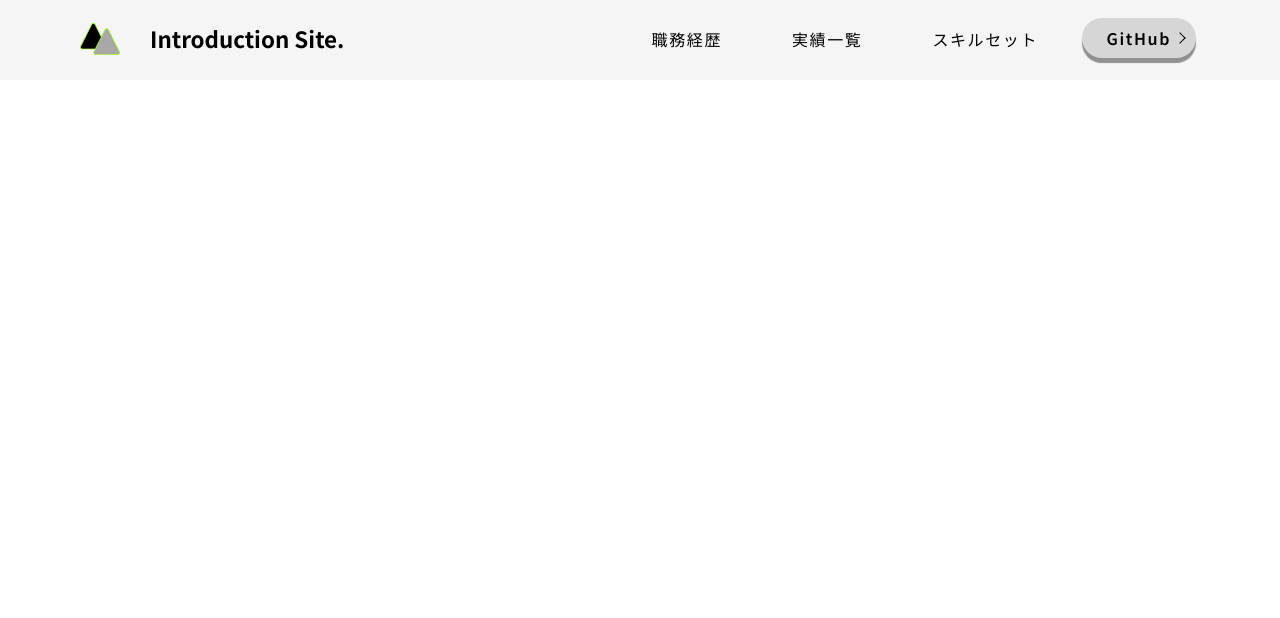
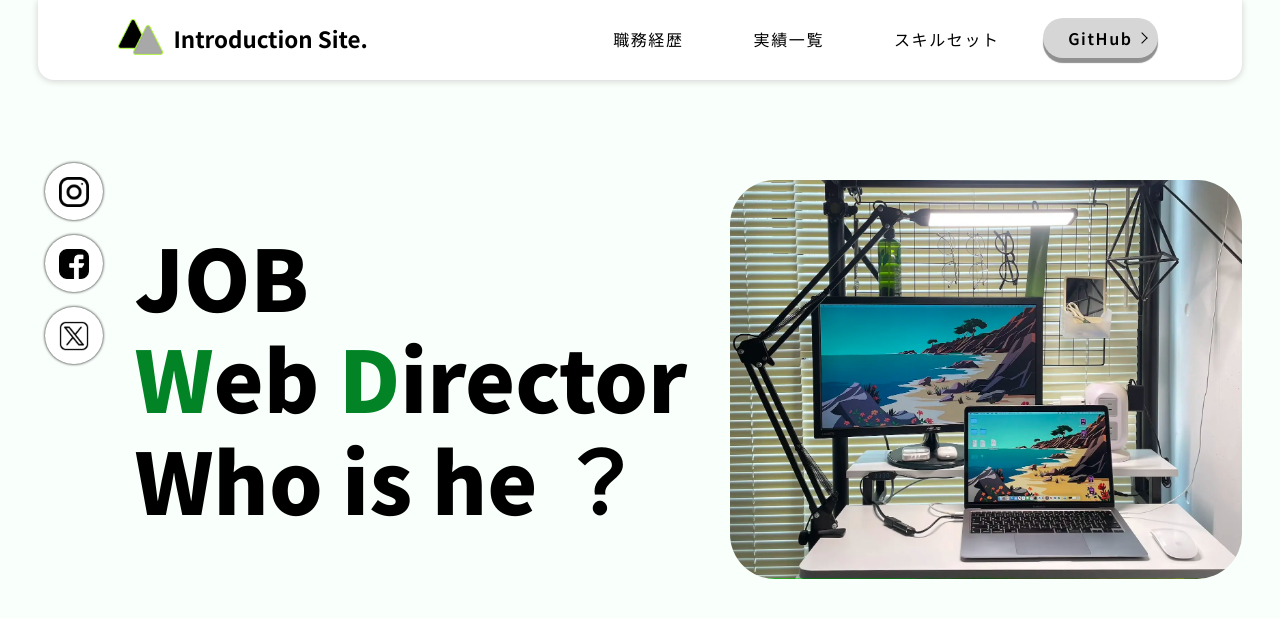
Before and after one commit to ymnk-kohey/portfolio, a website: page index.html in a window 1280 px wide. Drawn offline with Linux system fonts and the light colour scheme.

Commit message:
制作の作業

```diff
--- /dev/null
+++ b/assets/js/script.js
@@ -0,0 +1,22 @@
+/*
+画面上部のヘッダー固定の記述
+*/
+// HTMLからヘッダー要素を取得
+const header = document.getElementById("header");
+// ヘッダー要素の初期位置(ページの一番上からの距離)を取得
+const headerOffsetTop = header.offsetTop;
+
+// スクロール時にヘッダーを固定する関数
+function fixHeader() {
+// 現在のスクロール位置 (window.scrollY) がヘッダーの初期位置よりも大きいかチェック
+  if (window.scrollY > headerOffsetTop) {
+    // trueの場合、ヘッダーを固定するためにスクロール位置とヘッダーの初期位置の差分を設定
+    header.style.top = `${window.scrollY - headerOffsetTop}px`;
+  } else {
+    // falseの場合(スクロール位置がヘッダーの初期位置以下の場合)、ヘッダーのtopを"0"にリセット
+    header.style.top = "0";
+  }
+}
+
+// スクロールイベントリスナーを追加する
+window.addEventListener("scroll", fixHeader);
--- a/assets/scss/style.scss
+++ b/assets/scss/style.scss
@@ -1,19 +1,27 @@
 body {
     font-family: "Noto Sans JP", "Hiragino Kaku Gothic ProN", "Meiryo", "sans-serif";
+    margin: 0;
+    background-color: #f9fffa;
+}
+
+p {
     margin: 0;
 }
 
 .site-header {
-    position: fixed;
     position: relative;
-    background-color: #f5f5f5;
+    z-index: 0;
+    background-color: #ffffff;
+    box-shadow: 0 1px 7px #cfcfcf;
+    max-width: 94%;
     height: 80px;
-    z-index: 0;
+    margin: 0 auto;
+    border-radius: 0 0 1rem 1rem;
     .logo {
         margin: 0;
         padding: 18px 0px 0px 80px;
         img {
-            width: 40px;
+            width: 2.8rem;
             height: auto;
         }
         a:hover {
@@ -24,7 +32,7 @@ body {
     p {
         position: absolute;
         top: 22px;
-        left: 150px;
+        left: 135px;
         font-size: 1.4rem;
         font-weight: bolder;
         margin: 0;
@@ -35,7 +43,7 @@ body {
     position: absolute;
     top: 27px;
     right: 207px;
-    z-index: 2;
+    z-index: 1;
     .ul-list {
         display: flex;
         list-style: none;
@@ -47,7 +55,7 @@ body {
             padding-bottom: 5px;
             text-decoration: none;
             font-size: 1.0rem;
-            font-weight: 500;
+            font-weight: 400;
             background-image: linear-gradient(#7f8480, #7f8480);
             background-size: 0 2px;
             background-position: left bottom;
@@ -62,6 +70,7 @@ body {
         }
     }
 }
+
 .github-btn {
     position: relative;
     .github-link {
@@ -105,3 +114,90 @@ body {
         transition: 0.2s;
     }
 }
+
+.sns-icon {
+    position: fixed;
+    padding: 83px 0px 0px 45px;
+}
+
+.instagram-icon {
+    position: relative;
+    padding-bottom: 15px;
+    img {
+        width: 30px;
+        height: 30px;
+    }
+    a {
+        display: inline-block;
+        background-color: #fff;
+        padding: 14px 14px 8px 14px;
+        border-radius: 2.9rem;
+        box-shadow: 0px 0px 3px #000000;
+        transition: 0.3s;
+    }
+    a:hover {
+        background-color: #e9e9e9;
+        transform: scale(1.1);
+      }
+}
+
+.facebook-icon {
+    padding-bottom: 15px;
+    img {
+        width: 30px;
+        height: 30px;
+    }
+    a {
+        display: inline-block;
+        background-color: #fff;
+        padding: 14px 14px 8px 14px;
+        border-radius: 2.9rem;
+        box-shadow: 0px 0px 3px #000000;
+        transition: 0.3s;
+    }
+    a:hover {
+        background-color: #e9e9e9;
+        transform: scale(1.1);
+    }
+}
+
+.x-icon {
+    img {
+        width: 30px;
+        height: 30px;
+    }
+    a {
+        display: inline-block;
+        background-color: #fff;
+        padding: 14px 14px 8px 14px;
+        border-radius: 2.9rem;
+        box-shadow: 0px 0px 3px #000000;
+        transition: 0.3s;
+    }
+    a:hover {
+        background-color: #e9e9e9;
+        transform: scale(1.1);
+    }
+}
+
+.mv-contents {
+    .mv-title {
+        position: absolute;
+        font-size: 6.6vw;
+        font-weight: 900;
+        z-index: -1;
+        margin-top: 45px;
+        margin-left: 10.5%;
+        line-height: 1.2;
+    }
+    .mv-jobtype-text {
+        color: #018326;
+    }
+    img {
+        display: block;
+        max-width: 40%;
+        margin-left: 57%;
+        margin-top: 100px;
+        border-radius: 45px;
+    }
+}
--- a/index.html
+++ b/index.html
@@ -17,17 +17,17 @@
     <meta property="og:description" content="山中康平のご紹介とWebディレクターとしての実績を掲載しています！">
     <meta property="og:image" content="https://ymnk-kohey.github.io/portfolio/assets/images/common/ogp.jpg">
     <link rel="icon" href="https://ymnk-kohey.github.io/portfolio/assets/images/common/favicon.ico">
-    <link rel="stylesheet" href="assets/css/style.css">
+    <link rel="stylesheet" href="./assets/css/style.css">
     <link rel="preconnect" href="https://fonts.googleapis.com">
     <link rel="preconnect" href="https://fonts.gstatic.com" crossorigin>
     <link href="https://fonts.googleapis.com/css2?family=Noto+Sans+JP:wght@100..900&display=swap" rel="stylesheet">
 </head>
 
 <body>
-    <header class="site-header">
+    <header class="site-header" id="header">
         <h1 class="logo">
             <a href="./index.html">
-                <img src="./assets/images/common/icon.webp" alt="ロゴ">
+                <img src="./assets/images/common/icon.webp" alt="ロゴ画像">
             </a>
         </h1>
         <p>Introduction Site.</p>
@@ -48,7 +48,31 @@
             </div>
         </nav>
     </header>
-
+    <div class="sns-icon">
+        <div class="instagram-icon">
+            <a href="https://www.instagram.com/ymnk.kohey/" target="_blank">
+                <img src="./assets/images/common/instagram-icon.webp" alt="Instagramのアイコン">
+            </a>
+        </div>
+        <div class="facebook-icon">
+            <a href="" target="_blank">
+                <img src="./assets/images/common/facebook-icon.webp" alt="facebookのアイコン">
+            </a>
+        </div>
+        <div class="x-icon">
+            <a href="" class="x-icon" target="_blank">
+                <img src="./assets/images/common/x-icon.webp" alt="Xのアイコン">
+            </a>
+        </div>
+    </div>
+    <div class="mv-contents">
+        <p class="mv-title">JOB<br>
+            <span class="mv-jobtype-text">W</span>eb
+            <span class="mv-jobtype-text">D</span>irector<br>Who is he ？
+        </p>
+        <img src="./assets/images/top/main.webp" alt="メインビジュアル画像">
+    </div>
+    <!-- <img src="./assets/images/top/main.webp" alt="メインビジュアル画像"> -->
+    <script src="./assets/js/script.js"></script>
 </body>
-
 </html>
```
Also changed, not shown: assets/css/style.css, assets/images/common/facebook-icon.webp (added), assets/images/common/instagram-icon.webp (added), assets/images/common/x-icon.webp (added), assets/images/top/main.webp (added), 4 other files.
